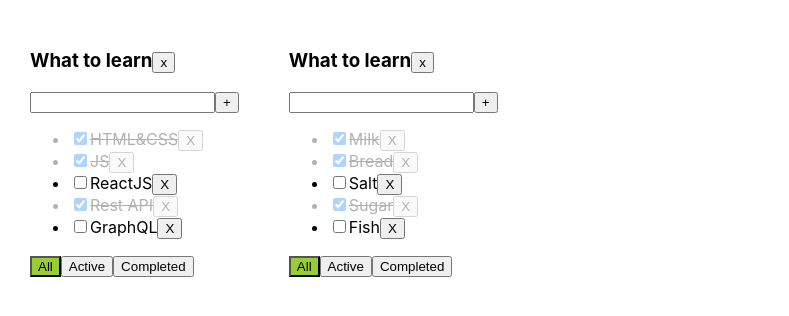
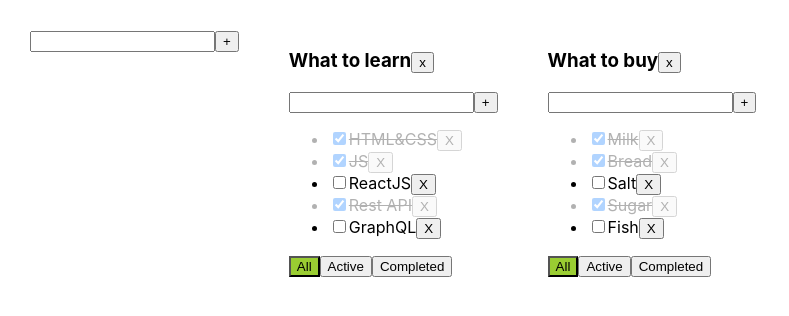
Before and after one commit to aliaksei6777/TodoList, a React (Create React App) app: page / in a window 1280 px wide. Shown: the top 316 px of the page, without its empty margins (0-789 px from the left). Built offline with nearby package versions, Linux system fonts and the light colour scheme.

Commit message:
added editing titles on click

```diff
--- a/src/App.tsx
+++ b/src/App.tsx
@@ -2,6 +2,7 @@
 import './App.css';
 import Todolist from "./components/TodoList";
 import {v1} from "uuid";
+import {AddItemForm} from "./components/AddItemForm";
 
 
 export type TaskType = {
@@ -79,13 +80,30 @@
         setTodoLists(todoLists.filter(tl => tl.id !== todoListID))
         delete tasks[todoListID]
     }
+    function addTodoList (title: string) {
+        const newTodoListID = v1()
+        const todolist: TodoListType = {id: newTodoListID, title, filter: "all"}
+        setTodoLists([...todoLists, todolist])
+        setTasks({...tasks, [newTodoListID]:[]})
+    }
+    function changeTaskTitle(taskID: string, newTitle: string, todoListID: string) {
+        const todoListTasks = tasks[todoListID]
+        const task = todoListTasks.find(t => t.id === taskID)
+        if (task) {
+            task.title = newTitle
+            setTasks({...tasks})
+        }
+    }
 
+    function changeTodoListTitle(newTitle: string, todoListID: string) {
+        let todolist = todoLists.find(tl => tl.id === todoListID)
+        if (todolist) {
+            todolist.title = newTitle
+            setTodoLists([...todoLists])
+        }
+    }
 
-    // UI:
-    // CRUD:
-    return (
-        <div className="App">
-            {todoLists.map(tl => {
+    const todolisComponents = todoLists.map(tl => {
         let tasksForTodoList = tasks[tl.id]
         if (tl.filter === "active") {
             tasksForTodoList = tasksForTodoList.filter(t => t.isDone === false)
@@ -95,7 +113,7 @@
         }
         return <Todolist
             id={tl.id}
-                    title="What to learn"
+            title={tl.title}
             tasks={tasksForTodoList}
             filter={tl.filter}
             removeTask={removeTask}
@@ -103,9 +121,16 @@
             addTask={addTask}
             changeTaskStatus={changeTaskStatus}
             removeTodoList={removeTodoList}
+            changeTaskTitle={changeTaskTitle}
+            changeTodoListTitle={changeTodoListTitle}
         />
-            })}
-
+    })
+    // UI:
+    // CRUD:
+    return (
+        <div className="App">
+            <AddItemForm addItem={addTodoList}/>
+            {todolisComponents}
         </div>
     );
 }
--- /dev/null
+++ b/src/components/AddItemForm.tsx
@@ -0,0 +1,39 @@
+import React, {ChangeEvent, KeyboardEvent, useState} from "react";
+
+type AddItemFormPropsType = {
+    addItem: (title: string) => void
+}
+
+export function AddItemForm (props: AddItemFormPropsType) {
+    const [title, setTitle] = useState<string>("")
+    const [error, setError] = useState<string|null>(null)
+
+    const addItem = () => {
+        const trimTitle = title.trim()
+        if (trimTitle) {
+            props.addItem(trimTitle)
+            setTitle("")} else {
+            setError("Title is required!")
+        }
+    }
+    const onKeyPressAddItem = (e: KeyboardEvent<HTMLInputElement>) => {
+        if (e.key === "Enter") {
+            addItem()
+        }
+    }
+    const changeTitle = (e: ChangeEvent<HTMLInputElement>) => {
+        setTitle(e.currentTarget.value)
+        setError(null)
+    }
+
+    return (
+        <div>
+            <input className={error ? "error" : ""}
+                   value={title}
+                   onChange={changeTitle}
+                   onKeyPress={onKeyPressAddItem}/>
+            <button onClick={addItem}>+</button>
+            {error && <div className={"error-message"}>{error}</div>}
+        </div>
+    )
+}
--- /dev/null
+++ b/src/components/EditableSpan.tsx
@@ -0,0 +1,32 @@
+import React, {ChangeEvent, KeyboardEvent, useState} from "react";
+
+type EditableSpanPropsType = {
+    title: string
+    changeTitle: (newTitle: string) => void
+}
+
+
+export function EditableSpan (props: EditableSpanPropsType) {
+    const [editMode, setEditMode] = useState<boolean>(false)
+    const [title, setTitle] = useState<string>(props.title)
+
+    const onEditMode = () => setEditMode(true)
+    const offEditMode = () => {
+        setEditMode(false)
+        props.changeTitle(title)
+    }
+    const changeTitle = (e: ChangeEvent<HTMLInputElement>) => {
+        setTitle(e.currentTarget.value)
+    }
+
+    return (
+        editMode
+        ? <input value={title}
+                 autoFocus
+                 onChange={changeTitle}
+                 onKeyPress={e => {if(e.key === "Enter"){offEditMode()}}}
+                 onBlur={offEditMode}
+            />
+        : <span onDoubleClick={onEditMode}>{props.title}</span>
+    )
+}
--- a/src/components/TodoList.tsx
+++ b/src/components/TodoList.tsx
@@ -1,6 +1,7 @@
 import React, {ChangeEvent, KeyboardEvent, useState} from "react";
 import {FilterValuesType, TaskType} from "../App";
-
+import {AddItemForm} from "./AddItemForm";
+import {EditableSpan} from "./EditableSpan";
 
 type TodoListPropsType = {
     id: string
@@ -12,58 +13,40 @@
     addTask: (title: string, todoListID: string) => void
     changeTaskStatus:(taskID: string, isDone: boolean, todoListID: string) => void
     removeTodoList:(todoListID: string) => void
+    changeTaskTitle: (taskID: string, newTitle: string, todoListID: string) => void
+    changeTodoListTitle: (newTitle: string, todoListID: string) => void
 }
 
-
 function Todolist(props: TodoListPropsType) {
-
-    const [title, setTitle] = useState<string>("")
-    const [error, setError] = useState<string|null>(null)
 
     const tasks = props.tasks.map(t => {
         const removeTask = () => props.removeTask(t.id, props.id)
         const changeTaskStatus = (e: ChangeEvent<HTMLInputElement>) => props.changeTaskStatus(t.id, e.currentTarget.checked, props.id)
+        const changeTaskTitle = (newTitle: string) => {
+            props.changeTaskTitle(t.id, newTitle, props.id)
+        }
         return (
             <li className={t.isDone ? "is-done" : ""}>
                 <input onChange={changeTaskStatus} type="checkbox" checked={t.isDone} />
-                <span>{t.title}</span>
+                <EditableSpan title={t.title} changeTitle={changeTaskTitle}/>
                 <button onClick={removeTask}>X</button>
             </li>)
     })
-    const onChangeInputHandler = (e: ChangeEvent<HTMLInputElement>) => {
-        setTitle(e.currentTarget.value)
-        setError(null)
-    }
-    const onKeyPressAddTask = (e: KeyboardEvent<HTMLInputElement>) => {
-        if (e.key === "Enter") {
-            addTask()
-        }
-    }
-    const addTask = () => {
-        const trimTitle = title.trim()
-        if (trimTitle) {
-        props.addTask(trimTitle, props.id)
-        setTitle("")} else {
-            setError("Title is required!")
-        }
-    }
     const removeTodoList = () => props.removeTodoList(props.id)
-
     const onAllClickHandler = () => {props.changeTodoListFilter('all', props.id)}
     const onActiveClickHandler = () => {props.changeTodoListFilter('active', props.id)}
     const onCompletedClickHandler = () => {props.changeTodoListFilter('completed', props.id)}
+    const addTask = (title: string) => props.addTask(title, props.id)
+    const changeTodolistTitle = (title: string) => {
+        props.changeTodoListTitle(title, props.id)
+    }
 
     return (
         <div>
-            <h3>{props.title}<button onClick={removeTodoList}>x</button></h3>
-            <div>
-                <input className={error ? "error" : ""}
-                       value={title}
-                       onChange={onChangeInputHandler}
-                       onKeyPress={onKeyPressAddTask}/>
-                <button onClick={addTask}>+</button>
-                {error && <div className={"error-message"}>{error}</div>}
-            </div>
+            <h3>
+                <EditableSpan title={props.title} changeTitle={changeTodolistTitle}/>
+                <button onClick={removeTodoList}>x</button></h3>
+            <AddItemForm addItem={addTask}/>
             <ul>
                 {tasks}
             </ul>
```
Lines whose indentation alone changed are shown as unchanged.
